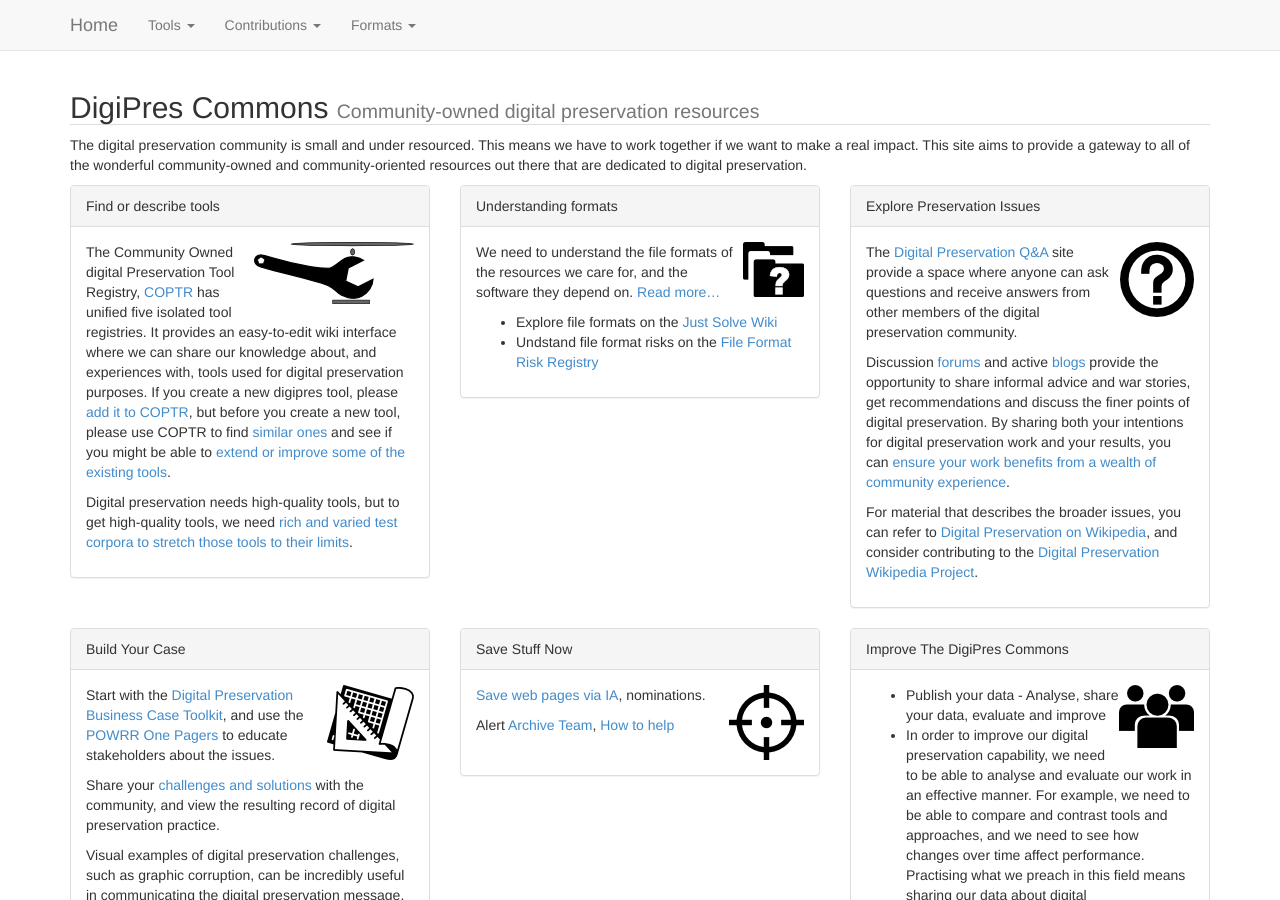
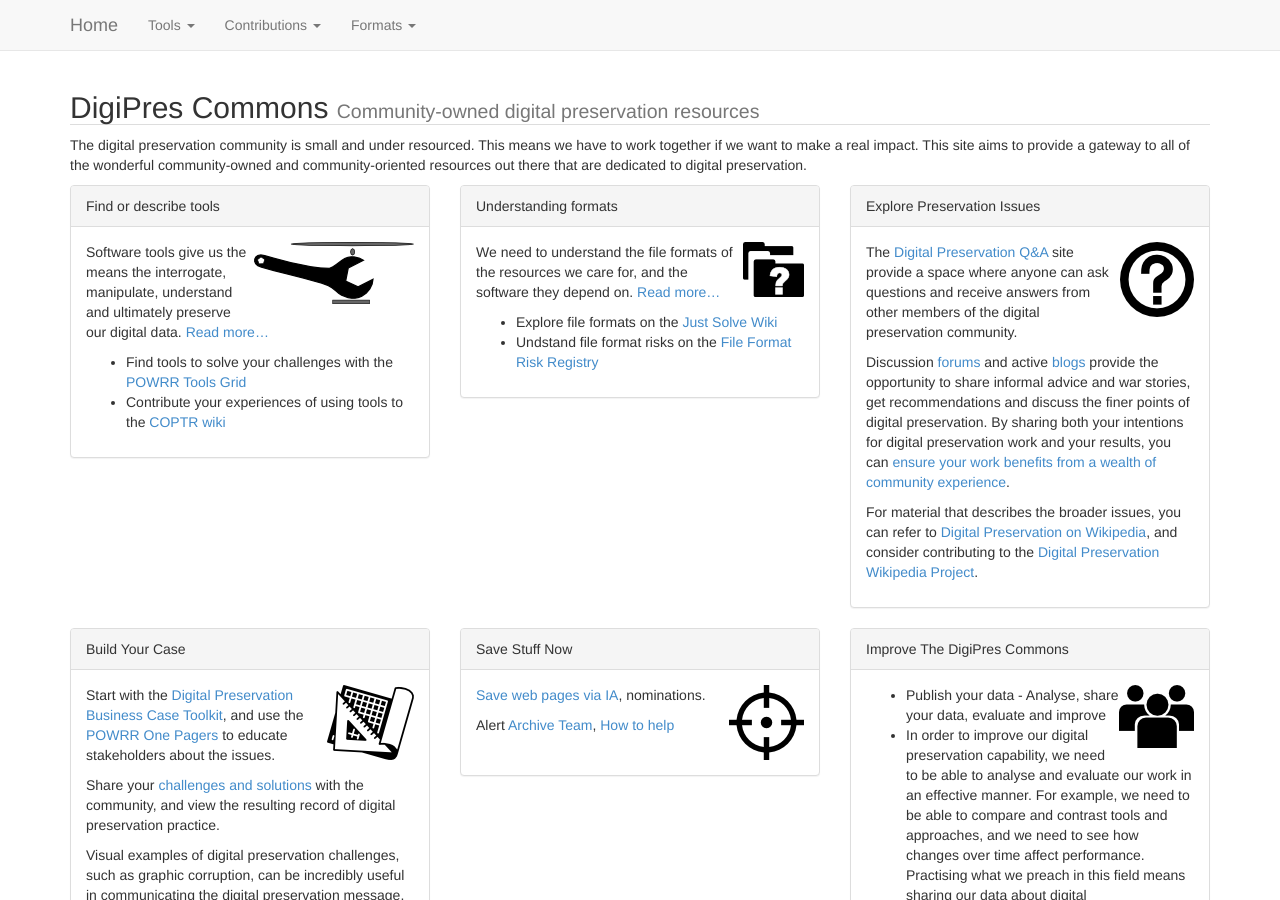
Before and after one commit to digipres/awesome-digital-preservation, a Jekyll site: the page built from index.md, in a window 1280 px wide and 900 px high. Built offline with Jekyll 4.4.1, drawn with Linux system fonts in a browser that asks for light colours.

Commit message:
Update index_finding_tools.md

```diff
--- a/index_finding_tools.md
+++ b/index_finding_tools.md
@@ -1,3 +1,4 @@
-The Community Owned digital Preservation Tool Registry, <a href="http://coptr.digipres.org/">COPTR</a> has unified five isolated tool registries. It provides an easy-to-edit wiki interface where we can share our knowledge about, and experiences with, tools used for digital preservation purposes. If you create a new digipres tool, please [add it to COPTR](http://coptr.digipres.org/Guidelines_for_contributing_to_COPTR), but before you create a new tool, please use COPTR to find [similar ones](http://coptr.digipres.org/Category:Function) and see if you might be able to [extend or improve some of the existing tools]({{ site.baseurl }}/improving-our-tools/).
+Software tools give us the means the interrogate, manipulate, understand and ultimately preserve our digital data. [Read more...](tools_main.md)
 
-Digital preservation needs high-quality tools, but to get high-quality tools, we need <a href="{{ baseurl }}/test-corpora/">rich and varied test corpora to stretch those tools to their limits</a>.
+* Find tools to solve your challenges with the [POWRR Tools Grid](http://www.digipres.org/tools/)
+* Contribute your experiences of using tools to the [COPTR wiki](http://coptr.digipres.org/)
```
